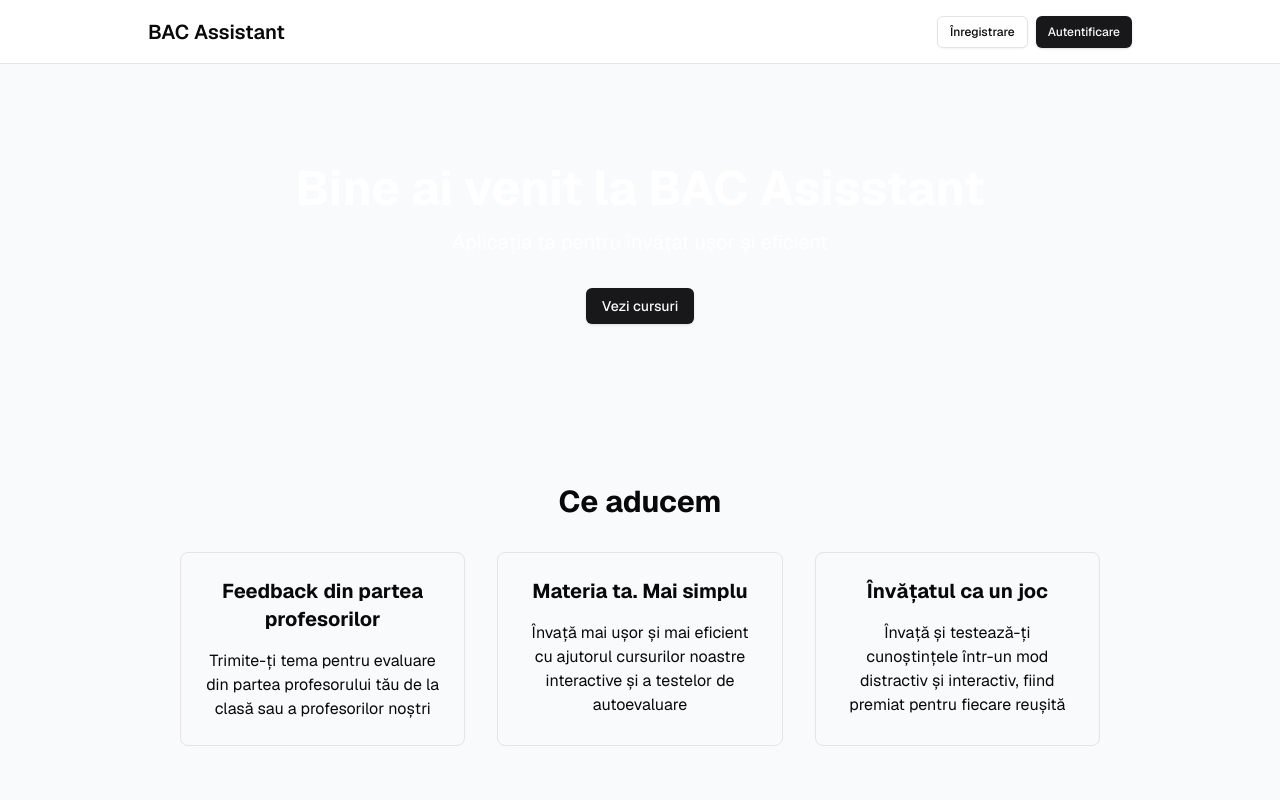
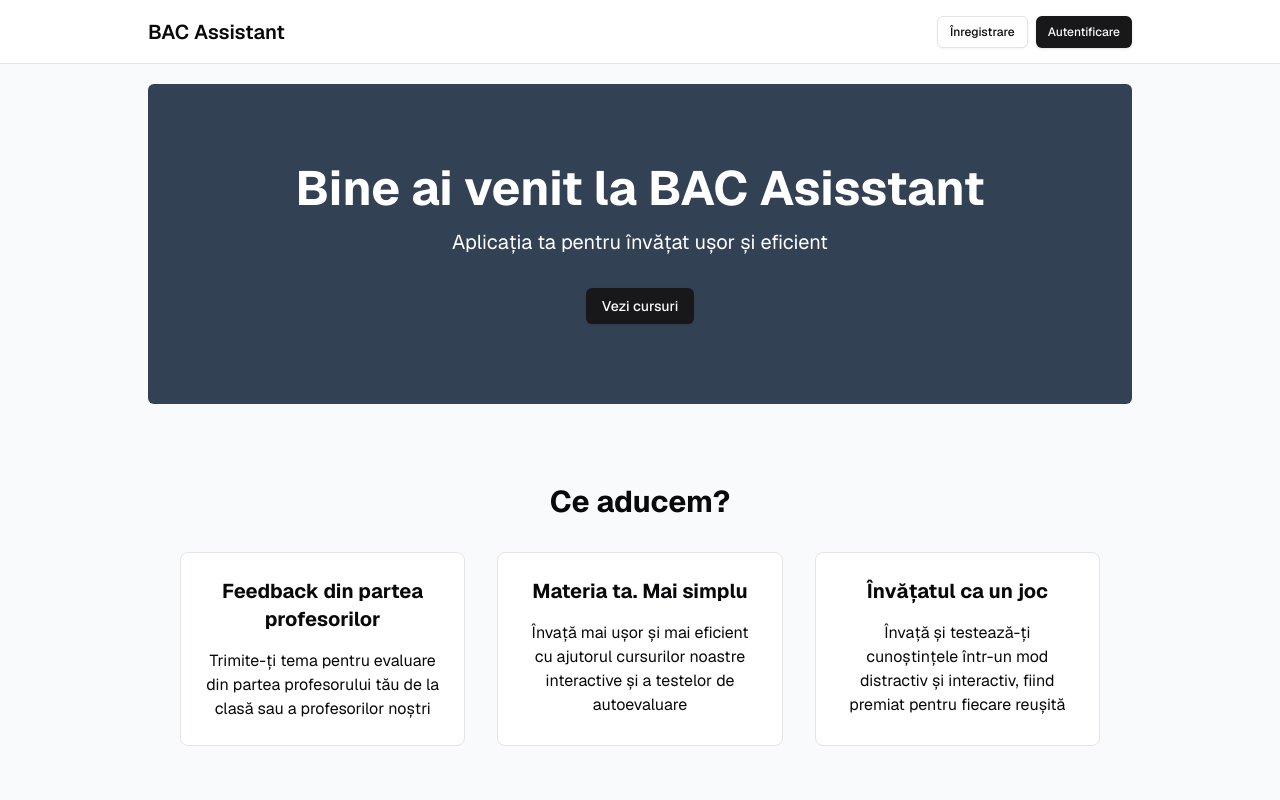
Before and after one commit to Smaranda02/bac-assistant-app, a Next.js app: page / in a window 1280 px wide. Shown: the top 800 px of the page. Built offline with nearby package versions, Linux system fonts and the light colour scheme; no server answers.

Commit message:
Fix home page stylings

```diff
--- a/app/page.tsx
+++ b/app/page.tsx
@@ -2,10 +2,9 @@ import { Button } from "@/components/ui/button";
 import Link from "next/link";
 
 export default async function Index() {
-
   return (
-    <div className="min-h-screen flex flex-col">
-      <header className="bg-600 text-white py-20">
+    <div className="flex flex-col">
+      <header className="bg-600 text-white bg-slate-700 rounded-md py-20">
         <div className="container mx-auto text-center">
           <h1 className="text-5xl font-bold mb-4">
             Bine ai venit la BAC Asisstant
@@ -21,9 +20,9 @@ export default async function Index() {
 
       <section className="py-20">
         <div className="container mx-auto text-center">
-          <h2 className="text-3xl font-bold mb-8">Ce aducem</h2>
+          <h2 className="text-3xl font-bold mb-8">Ce aducem?</h2>
           <div className="grid grid-cols-1 md:grid-cols-3 gap-8">
-            <div className="p-6 border rounded-lg">
+            <div className="p-6 border rounded-lg bg-white">
               <h3 className="text-xl font-bold mb-4">
                 Feedback din partea profesorilor
               </h3>
@@ -32,7 +31,7 @@ export default async function Index() {
                 la clasă sau a profesorilor noștri
               </p>
             </div>
-            <div className="p-6 border rounded-lg">
+            <div className="p-6 border rounded-lg bg-white">
               <h3 className="text-xl font-bold mb-4">Materia ta. Mai simplu</h3>
               <p>
                 {" "}
@@ -40,7 +39,7 @@ export default async function Index() {
                 interactive și a testelor de autoevaluare
               </p>
             </div>
-            <div className="p-6 border rounded-lg">
+            <div className="p-6 border rounded-lg bg-white">
               <h3 className="text-xl font-bold mb-4"> Învățatul ca un joc</h3>
               <p>
                 {" "}
```
